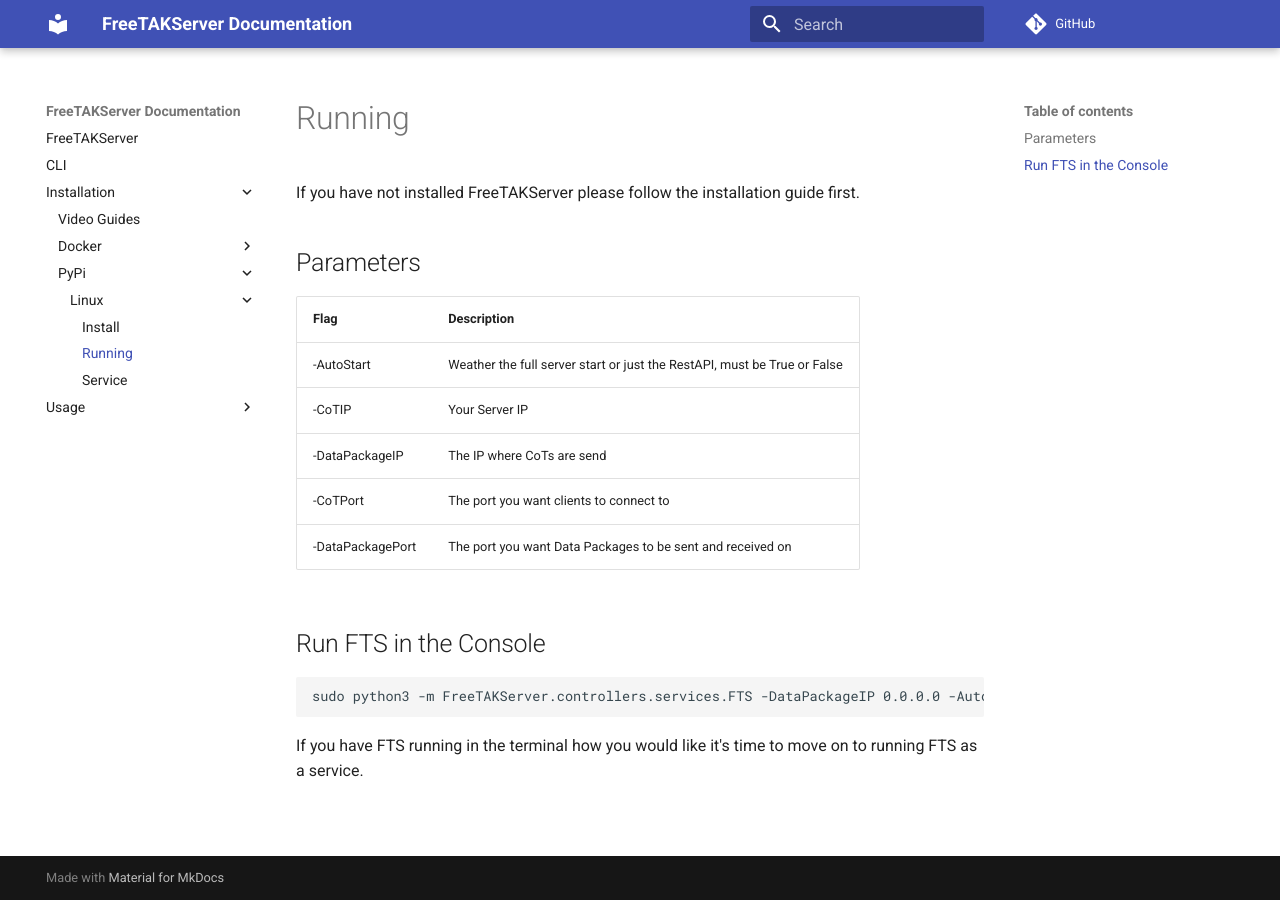
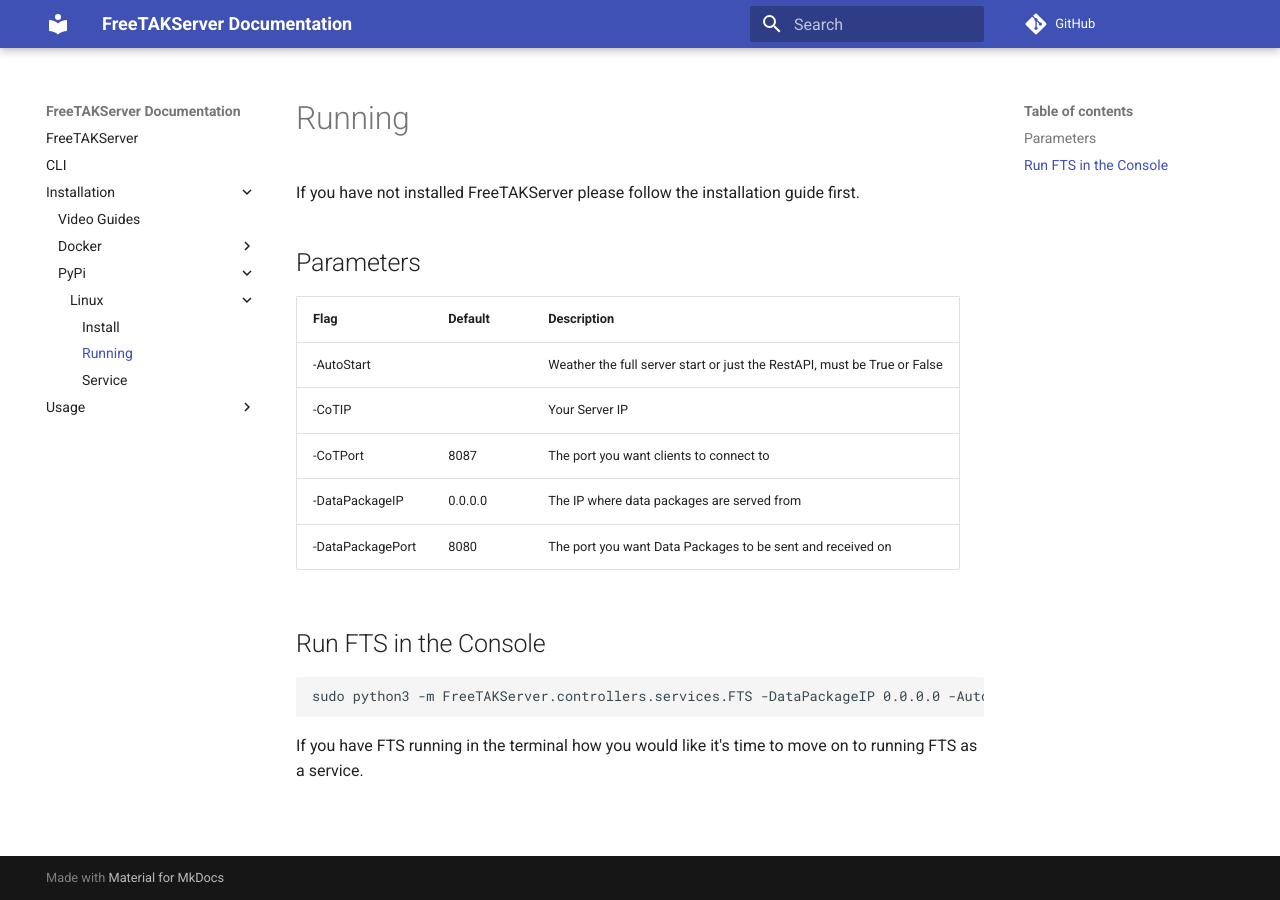
Before and after one commit to FreeTAKTeam/FreeTAKServer-User-Docs, an MkDocs documentation site: the page built from docs/docs/Installation/PyPi/Linux/Running.md, in a window 1280 px wide. Built offline with MkDocs 1.6.1 and Material for MkDocs 9.7.7, drawn with Linux system fonts in a browser that asks for light colours; comment, search, counter and statistics services are not loaded.

Commit message:
Update Running.md

```diff
--- a/docs/docs/Installation/PyPi/Linux/Running.md
+++ b/docs/docs/Installation/PyPi/Linux/Running.md
@@ -2,13 +2,13 @@
 
 ## Parameters
 
-| Flag             | Description                                                              |
-|------------------|--------------------------------------------------------------------------|
-| -AutoStart       | Weather the full server start or just the RestAPI, must be True or False |
-| -CoTIP           | Your Server IP                                                           |
-| -DataPackageIP   | The IP where CoTs are send                                               |
-| -CoTPort         | The port you want clients to connect to                                  |
-| -DataPackagePort | The port you want Data Packages to be sent and received on                |
+| Flag             | Default | Description                                                              |
+|------------------|---------|--------------------------------------------------------------------------|
+| -AutoStart       |         | Weather the full server start or just the RestAPI, must be True or False |
+| -CoTIP           |         | Your Server IP                                                           |
+| -CoTPort         | 8087    | The port you want clients to connect to                                  |
+| -DataPackageIP   | 0.0.0.0 | The IP where data packages are served from                               |
+| -DataPackagePort | 8080    | The port you want Data Packages to be sent and received on               |
 
 ## Run FTS in the Console
 
```
